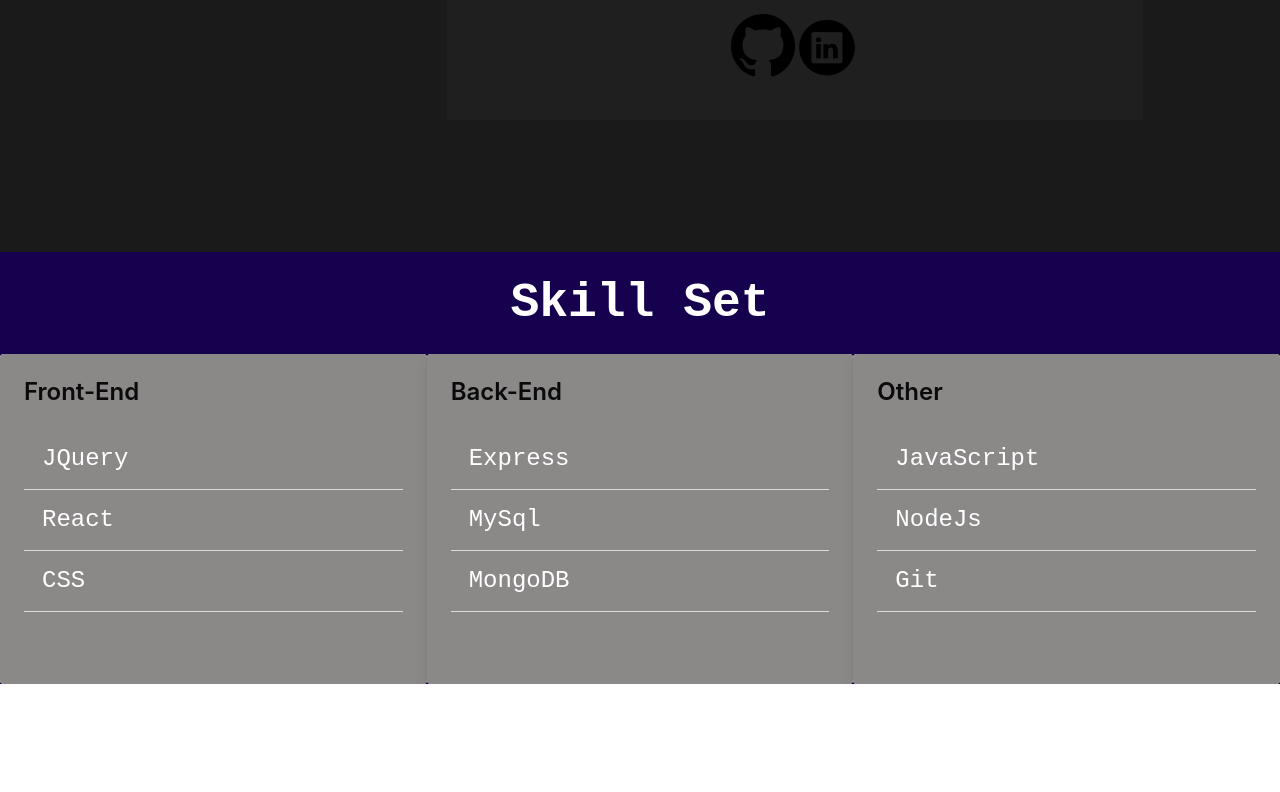
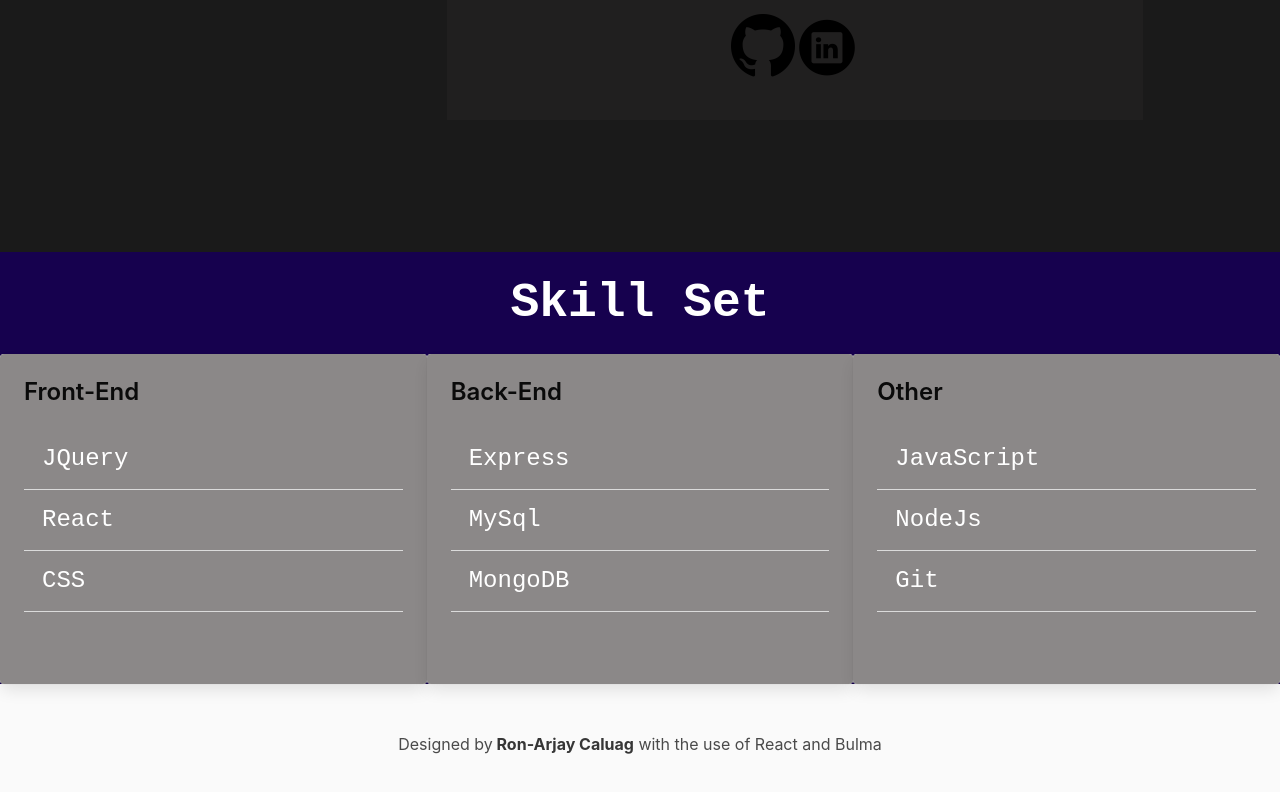
Before and after one commit to ArjayCaluag/React-Portfolio, a React (Create React App) app in the folder react-portfolio/: page /aboutme in a window 1280 px wide. Shown: the part 500-1292 px from the top of the page. Before the commit the page ends 1184 px from the top, so only its background shows below. Built offline with nearby package versions, Linux system fonts and the light colour scheme.

Commit message:
Create footer component

```diff
--- a/react-portfolio/src/App.js
+++ b/react-portfolio/src/App.js
@@ -1,6 +1,7 @@
 import "./App.css";
 import React from "react";
 import NavBar from "./components/NavBar";
+import Footer from "./components/Footer"
 
 import AboutMe from "./pages/About Me"
 import Landing from "./pages/Landing";
@@ -25,6 +26,7 @@ function App() {
           </Route>
         </Switch>
       </div>
+      <Footer/>
     </Router>
   );
 }
--- a/react-portfolio/src/components/Footer/index.js
+++ b/react-portfolio/src/components/Footer/index.js
@@ -0,0 +1,19 @@
+import React from "react";
+import "./style.css"
+
+function Footer() {
+  return (
+    <footer class="footer">
+      <div class="content has-text-centered">
+        <p>
+            Designed by
+          <strong> Ron-Arjay Caluag</strong> with the use of React and Bulma
+
+
+        </p>
+      </div>
+    </footer>
+  );
+}
+
+export default Footer;
```
